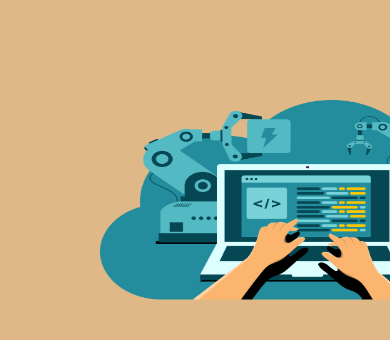
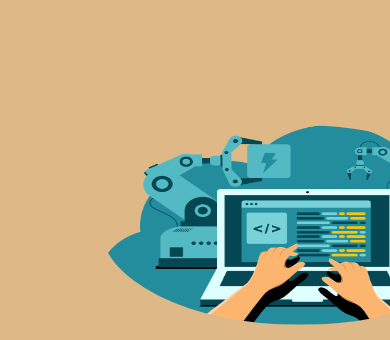
Before and after one commit to shiva1753/Capstone-Project, a plain HTML site: page index.html in a window 390 px wide. Shown: the top 340 px of the page. Drawn offline with Linux system fonts and the light colour scheme.

Commit message:
Update style.css

```diff
--- a/style.css
+++ b/style.css
@@ -113,4 +113,10 @@ body{
         margin-left: auto;
         margin-right: auto;
     }
+    img{
+        border-radius: 50%;
+        margin-top: 25px;
+        margin-left: auto;
+        margin-right: auto;
+    }
 }
```
